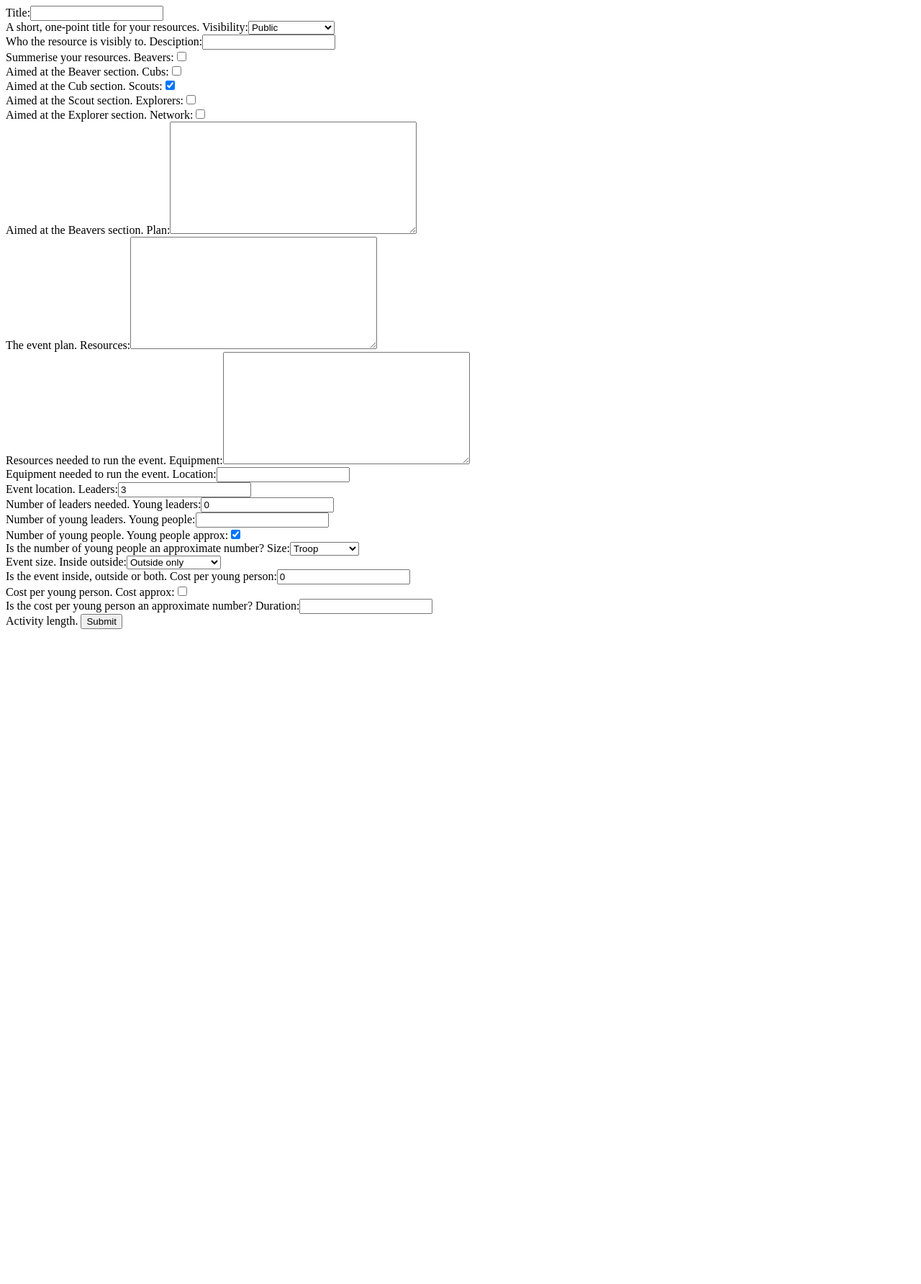
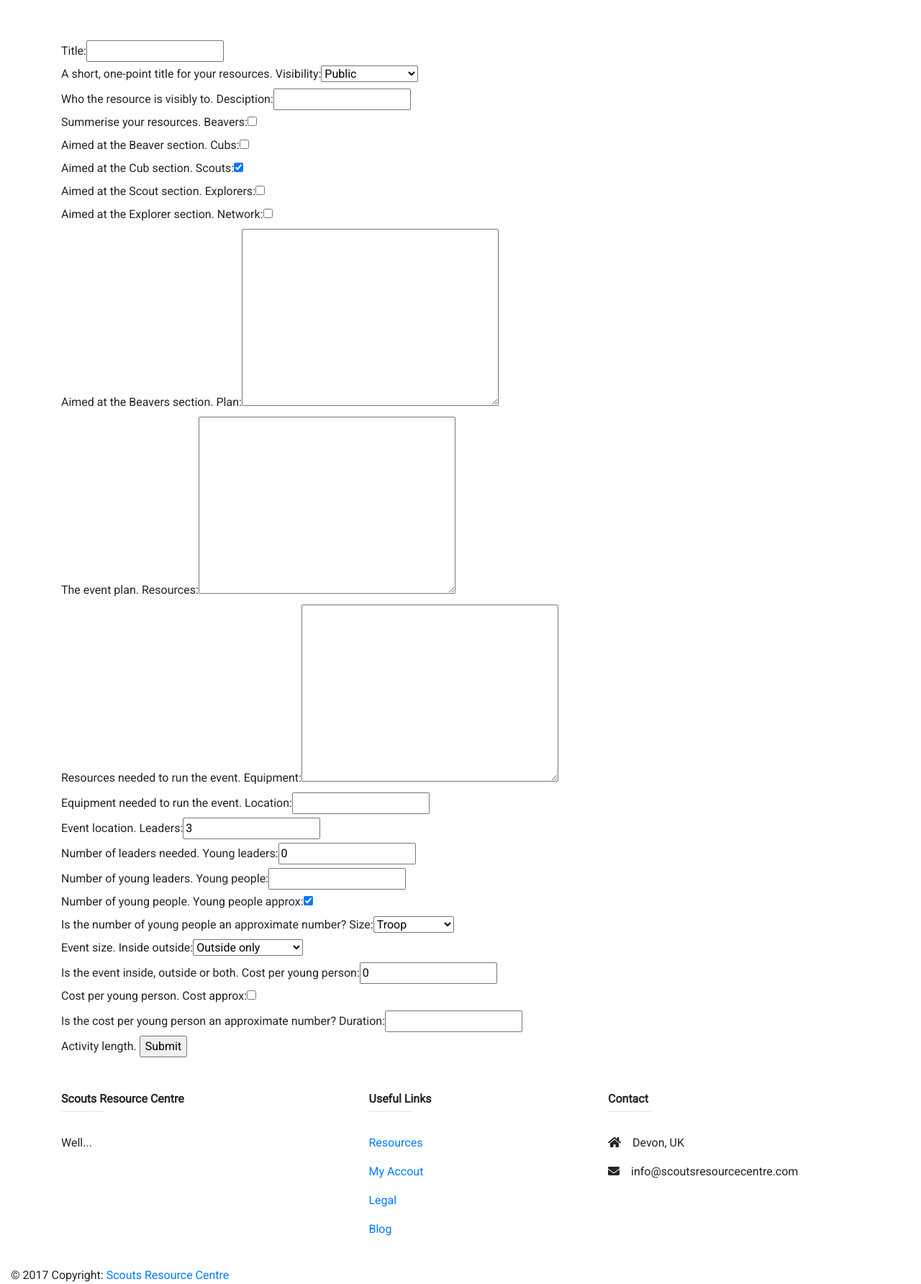
Before and after one commit to mfbell/ScoutsResourceCentre, a Django app: page /resources/camps/1/1/edit in a window 1280 px wide. Shown: the whole page at 72% size. Before the commit the page ends 874 px from the top, so only its background shows below. Run offline with Django 3.2, Linux system fonts and the light colour scheme; some libraries are stand-ins or nearby versions.

Commit message:
Static files, removing mdb

```diff
--- a/ResourceCentre/templates/ResourceCentre/resources/edit/generic.html
+++ b/ResourceCentre/templates/ResourceCentre/resources/edit/generic.html
@@ -1,5 +1,13 @@
-<form action="./edit" method="post">
-    {% csrf_token %}
-    {{ form }}
-    <input type="submit" value="Submit" />
-</form>
+{% extends "nav-included.html" %}
+
+{% block content %}
+  <main>
+    <div class="container">
+      <form action="./edit" method="post">
+          {% csrf_token %}
+          {{ form }}
+          <input type="submit" value="Submit" />
+      </form>
+    </div>
+  </main>
+{% endblock %}
--- a/ScoutsResourceCentre/settings.py
+++ b/ScoutsResourceCentre/settings.py
@@ -121,3 +121,7 @@
 # https://docs.djangoproject.com/en/1.11/howto/static-files/
 
 STATIC_URL = '/static/'
+
+STATICFILES_DIRS = [
+    os.path.join(BASE_DIR, "static"),
+]
--- /dev/null
+++ b/static/css/main.css
@@ -0,0 +1,6 @@
+@import url('https://fonts.googleapis.com/css?family=Roboto');
+
+html,
+body {
+  font-family: 'Roboto', sans-serif;
+}
--- a/templates/base.html
+++ b/templates/base.html
@@ -4,19 +4,19 @@
   <head>
     <meta charset="utf-8">
     <title>{% block title %}Scouts Resource Centre{% endblock %}</title>
+    <link rel="icon" href="{% static "icon.ico" %}">
     <meta name="viewport" content="width=device-width, initial-scale=1, shrink-to-fit=no">
     <!-- <meta http-equiv="Content-Security-Policy" content="default-src 'self'"> -->
-    <link rel="icon" href="{% static "images/icon.ico" %}">
 
     <!-- CSS -->
     <link rel="stylesheet" href="https://maxcdn.bootstrapcdn.com/bootstrap/4.0.0-beta.2/css/bootstrap.min.css" integrity="sha384-PsH8R72JQ3SOdhVi3uxftmaW6Vc51MKb0q5P2rRUpPvrszuE4W1povHYgTpBfshb" crossorigin="anonymous">
-    <link rel="stylesheet" href="https://maxcdn.bootstrapcdn.com/font-awesome/4.7.0/css/font-awesome.min.css">
-    <link rel="stylesheet" href="https://cdnjs.cloudflare.com/ajax/libs/mdbootstrap/4.4.3/css/mdb.min.css">
+    <link rel="stylesheet" href="https://use.fontawesome.com/releases/v5.0.4/css/all.css">
+    <!--<link rel="stylesheet" href="https://cdnjs.cloudflare.com/ajax/libs/mdbootstrap/4.4.3/css/mdb.min.css">-->
     <link rel="stylesheet" href="{% static "css/main.css" %}">
 
-    <meta name="description" content={{ description|slice:":150" }}>
-    <meta name="keywords" content={{ keywords }}>
-    <meta name="author" content={{ author|default:"Scouts Resource Centre" }}>
+    <meta name="description" content="{{ description|slice:":150" }}">
+    <meta name="keywords" content="{{ keywords }}">
+    <meta name="author" content="{{ author|default:"Scouts Resource Centre" }}">
     {% block extend_head %}{% endblock %}
     <!-- To do at some point
     <noscript>
@@ -34,6 +34,6 @@
     <script src="https://code.jquery.com/jquery-3.2.1.slim.min.js" integrity="sha384-KJ3o2DKtIkvYIK3UENzmM7KCkRr/rE9/Qpg6aAZGJwFDMVNA/GpGFF93hXpG5KkN" crossorigin="anonymous"></script>
     <script src="https://cdnjs.cloudflare.com/ajax/libs/popper.js/1.12.3/umd/popper.min.js" integrity="sha384-vFJXuSJphROIrBnz7yo7oB41mKfc8JzQZiCq4NCceLEaO4IHwicKwpJf9c9IpFgh" crossorigin="anonymous"></script>
     <script src="https://maxcdn.bootstrapcdn.com/bootstrap/4.0.0-beta.2/js/bootstrap.min.js" integrity="sha384-alpBpkh1PFOepccYVYDB4do5UnbKysX5WZXm3XxPqe5iKTfUKjNkCk9SaVuEZflJ" crossorigin="anonymous"></script>
-    <script src="https://cdnjs.cloudflare.com/ajax/libs/mdbootstrap/4.4.3/js/mdb.min.js"></script>
+    <!--<script src="https://cdnjs.cloudflare.com/ajax/libs/mdbootstrap/4.4.3/js/mdb.min.js"></script>-->
   </body>
 </html>
```
Also changed, not shown: static/main.css (deleted).
